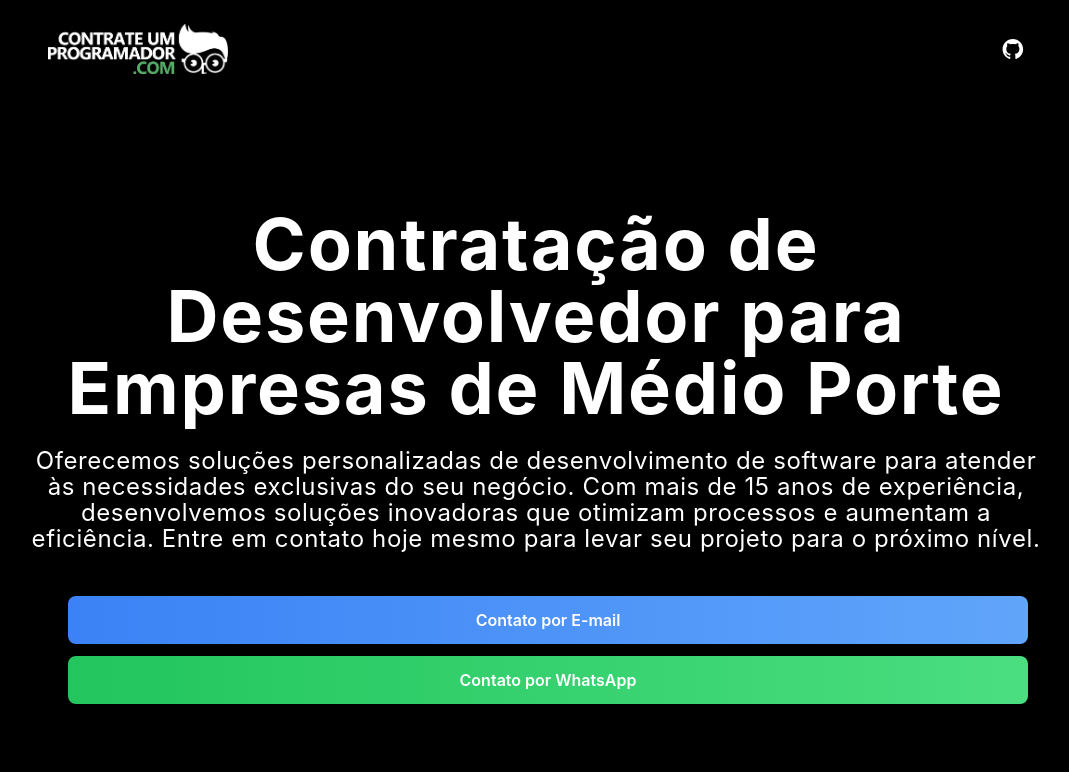
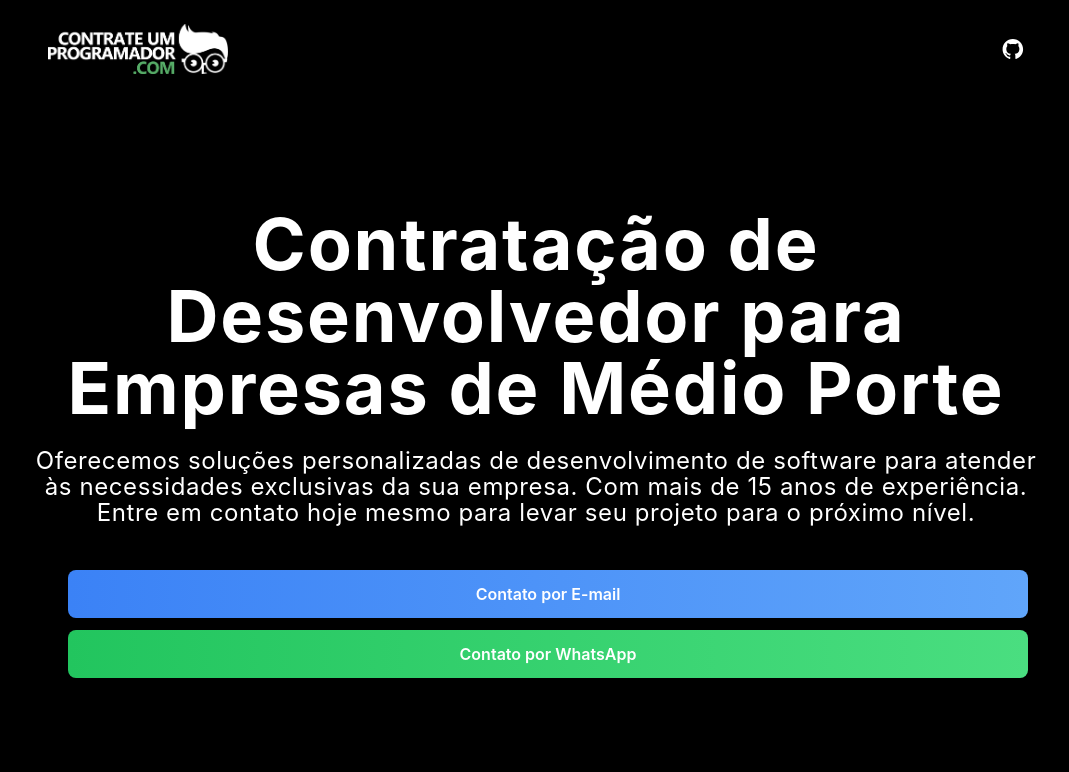
Before and after one commit to joaoovitoor/contrateumprogramador, a Next.js app: page / in a window 1280 px wide. Shown: the top 772 px of the page, without its empty margins (104-1173 px from the left). Built offline with nearby package versions, Linux system fonts and the light colour scheme.

Commit message:
new h2 site

```diff
--- a/components/Main.js
+++ b/components/Main.js
@@ -7,10 +7,9 @@ export default function Main() {
         </h1>
         <h2 className="text-2xl font-4  lh-6 ld-04 pb-11 text-white text-center">
           Oferecemos soluções personalizadas de desenvolvimento de software para
-          atender às necessidades exclusivas do seu negócio. Com mais de 15 anos
-          de experiência, desenvolvemos soluções inovadoras que otimizam
-          processos e aumentam a eficiência. Entre em contato hoje mesmo para
-          levar seu projeto para o próximo nível.
+          atender às necessidades exclusivas da sua empresa. Com mais de 15 anos
+          de experiência. Entre em contato hoje mesmo para levar seu projeto
+          para o próximo nível.
         </h2>
         <div className="ml-6 text-center">
           <a
```
